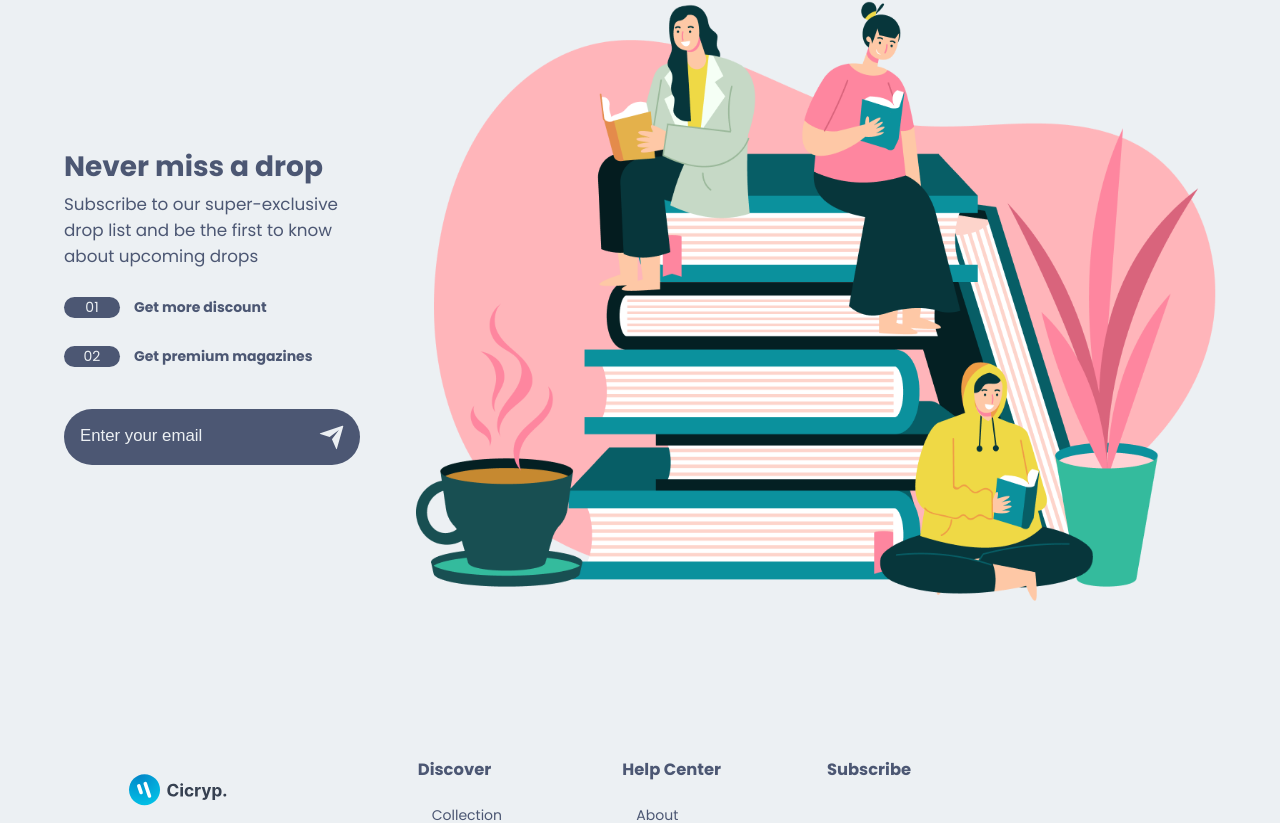
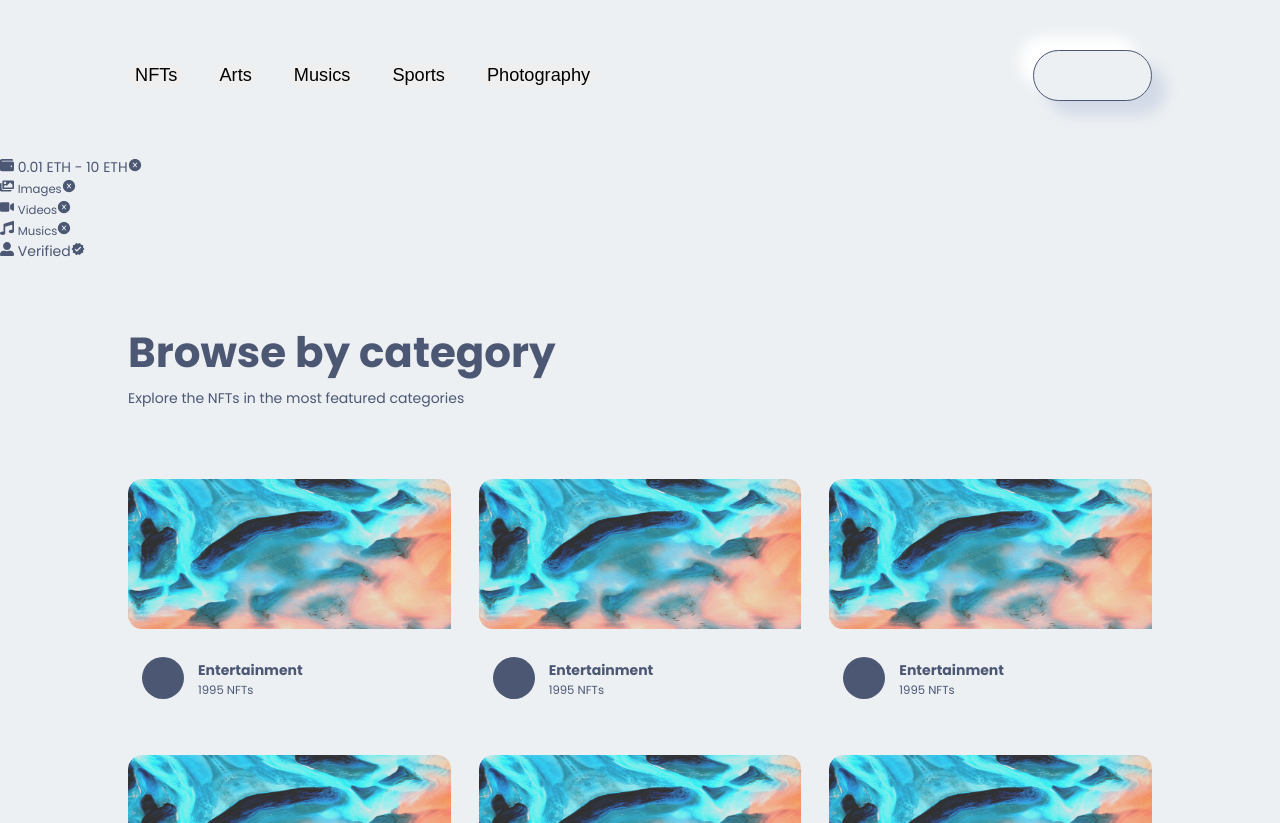
Before and after one commit to Dr-Voltron/nfttemplate, a Next.js app: page / in a window 1280 px wide. Shown: the part 2637-3460 px from the top of the page. Built offline with nearby package versions, Linux system fonts and the light colour scheme.

Commit message:
More improvements

```diff
--- /dev/null
+++ b/components/Category/Category.jsx
@@ -0,0 +1,42 @@
+import React from "react";
+import Image from "next/image";
+import { BsCircleFill } from "react-icons/bs";
+
+//INTERNAL IMPORT
+
+import Style from "./Category.module.css";
+import images from "../../img";
+
+const Category = () => {
+  const CategoryArray = [1, 2, 3, 4, 5, 6];
+  return (
+    <div className={Style.box_category}>
+      <div className={Style.category}>
+        {CategoryArray.map((el, i) => (
+          <div className={Style.category_box} key={1 + i}>
+            <Image
+              src={images.creatorbackground1}
+              className={Style.category_box_img}
+              alt="Background image"
+              width={350}
+              height={150}
+              objectFit="cover"
+            />
+
+            <div className={Style.category_box_title}>
+              <span>
+                <BsCircleFill />
+              </span>
+              <div className={Style.catgeory_box_title_info}>
+                <h4>Entertainment</h4>
+                <small>1995 NFTs </small>
+              </div>
+            </div>
+          </div>
+        ))}
+      </div>
+    </div>
+  );
+};
+
+export default Category;
--- /dev/null
+++ b/components/Category/Category.module.css
@@ -0,0 +1,60 @@
+.box_category {
+  width: 80%;
+  margin: 0 auto;
+}
+
+.category {
+  padding: 4rem 0;
+  display: grid;
+  grid-template-columns: repeat(6, 1fr);
+  gap: 2rem;
+}
+
+.category_box {
+  line-height: 0;
+  transition: all 0.3s ease-in;
+  border-radius: 1rem;
+  overflow: hidden;
+  cursor: pointer;
+  padding-bottom: 1rem;
+}
+
+.category_box:hover {
+  box-shadow: var(--box-shadow);
+}
+.category_box_img {
+  border-radius: 1rem;
+}
+
+.category_box_title {
+  display: flex;
+  align-items: center;
+  padding: 1rem;
+  gap: 1rem;
+}
+
+.category_box_title span {
+  font-size: 3rem;
+  margin-top: 1rem;
+}
+@media screen and (min-device-width: 320px) and (max-device-width: 425px) {
+  .box_category {
+    width: 90%;
+  }
+
+  .category {
+    grid-template-columns: 1fr;
+  }
+}
+
+@media screen and (min-device-width: 427px) and (max-device-width: 770px) {
+  .category {
+    grid-template-columns: repeat(2, 1fr);
+  }
+}
+
+@media screen and (min-device-width: 772px) and (max-device-width: 1025px) {
+  .category {
+    grid-template-columns: repeat(3, 1fr);
+  }
+}
--- /dev/null
+++ b/components/Filter/Filter.jsx
@@ -0,0 +1,129 @@
+import React, { useState } from "react";
+
+import {
+  FaFilter,
+  FaAngleDown,
+  FaAngleUp,
+  FaWallet,
+  FaMusic,
+  FaVideo,
+  FaImages,
+  FaUserAlt,
+} from "react-icons/fa";
+import { AiFillCloseCircle } from "react-icons/ai";
+import { MdVerified } from "react-icons/md";
+import { TiTick } from "react-icons/ti";
+
+//INTERNAL IMPORT
+import Style from "./Filter.module.css";
+const Filter = () => {
+  const [filter, setFilter] = useState(true);
+  const [image, setImage] = useState(true);
+  const [video, setVideo] = useState(true);
+  const [music, setMusic] = useState(true);
+
+  //FUNCTION SECTION
+
+  const openFilter = () => {
+    if (!filter) {
+      setFilter(true);
+    } else {
+      setFilter(false);
+    }
+  };
+
+  const openImage = () => {
+    if (!image) {
+      setImage(true);
+    } else {
+      setImage(false);
+    }
+  };
+
+  const openVideo = () => {
+    if (!video) {
+      setVideo(true);
+    } else {
+      setVideo(false);
+    }
+  };
+
+  const openMusic = () => {
+    if (!music) {
+      setMusic(true);
+    } else {
+      setMusic(false);
+    }
+  };
+
+  return (
+    <div className={Style.filter}>
+      <div className={Style.filter_box}>
+        <div className={Style.filter_box_left}>
+          <button onClick={() => {}}>NFTs</button>
+          <button onClick={() => {}}>Arts</button>
+          <button onClick={() => {}}>Musics</button>
+          <button onClick={() => {}}>Sports</button>
+          <button onClick={() => {}}>Photography</button>
+        </div>
+
+        <div className={Style.filter_box_right}>
+          <div
+            className={Style.filter_box_right_box}
+            onClick={() => openFilter()}
+          >
+            <FaFilter />
+            <span>Filter</span> {filter ? <FaAngleDown /> : <FaAngleUp />}
+          </div>
+        </div>
+      </div>
+
+      {filter && (
+        <div className={Style.filter_box_items}>
+          <div className={Style.filter_box_items_box}>
+            <div className={Style.filter_box_items_box_item}>
+              <FaWallet /> <span>0.01 ETH - 10 ETH</span>
+              <AiFillCloseCircle />
+            </div>
+          </div>
+          <div className={Style.filter_box_items_box}>
+            <div
+              className={Style.filter_box_items_box_item_trans}
+              onClick={() => openImage()}
+            >
+              <FaImages /> <small>Images</small>
+              {image ? <AiFillCloseCircle /> : <TiTick />}
+            </div>
+          </div>
+          <div className={Style.filter_box_items_box}>
+            <div
+              className={Style.filter_box_items_box_item_trans}
+              onClick={() => openVideo()}
+            >
+              <FaVideo /> <small>Videos</small>
+              {video ? <AiFillCloseCircle /> : <TiTick />}
+            </div>
+          </div>
+
+          <div className={Style.filter_box_items_box}>
+            <div
+              className={Style.filter_box_items_box_item_trans}
+              onClick={() => opeMusic()}
+            >
+              <FaMusic /> <small>Musics</small>
+              {music ? <AiFillCloseCircle /> : <TiTick />}
+            </div>
+          </div>
+          <div className={Style.filter_box_items_box}>
+            <div className={Style.filter_box_items_box_item}>
+              <FaUserAlt /> <span>Verified</span>
+              <MdVerified />
+            </div>
+          </div>
+        </div>
+      )}
+    </div>
+  );
+};
+
+export default Filter;
--- /dev/null
+++ b/components/Filter/Filter.module.css
@@ -0,0 +1,55 @@
+.filter {
+  padding: 4rem 0;
+  width: 100%;
+}
+
+.filter_box {
+  width: 80%;
+  margin: 0 auto;
+  display: flex;
+  align-items: center;
+  justify-content: center;
+  justify-content: space-between;
+  padding-bottom: 4rem;
+}
+
+.filter_box_left {
+  display: flex;
+  gap: 2rem;
+}
+
+.filter_box_left button {
+  border: none;
+  outline: none;
+  padding: 1ren 1.5rem;
+  border-radius: 2rem;
+  border: 1px solid var(--main-bg-color);
+  transition: all 0.3s ease-in;
+  font-size: 1.3rem;
+  cursor: pointer;
+}
+.filter_box_right_box {
+  border: 1px solid var(--icons-color);
+  padding: 1rem 2rem;
+  border-radius: 2rem;
+  color: var(--main-bg-color);
+  box-shadow: var(--box-shadow);
+  cursor: pointer;
+  display: flex;
+  align-items: center;
+}
+
+@media screen and(min-device-width: 320px) and(max-device-width: 375px) {
+  .filter_box {
+    display: grid;
+    gap: 4rem;
+  }
+  .filtre_box_left {
+    display: grid;
+    grid-template-columns: repeat(3, 1fr);
+    gap: 2rem;
+  }
+  .filter_box_left button {
+    padding: 0.2rem;
+  }
+}
--- /dev/null
+++ b/components/Title/Title.jsx
@@ -0,0 +1,17 @@
+import React from "react";
+
+//INTERNAL IMPORT
+import Style from "./Title.module.css";
+
+const Title = ({ heading, paragraph }) => {
+  return (
+    <div className={Style.title}>
+      <div className={Style.title_box}>
+        <h2>{heading}</h2>
+        <p>{paragraph}</p>
+      </div>
+    </div>
+  );
+};
+
+export default Title;
--- /dev/null
+++ b/components/Title/Title.module.css
@@ -0,0 +1,23 @@
+.title {
+  width: 100%;
+}
+
+.title_box {
+  width: 80%;
+  margin: 0 auto;
+}
+
+.title_box h2 {
+  font-size: 3rem;
+  line-height: 0;
+}
+
+@media screen and(min-device-width: 320px) and (max-device-width: 425px) {
+  .title_box {
+    width: 90%;
+  }
+  .title_box h2 {
+    font-size: 1.8rem;
+    line-height: 0;
+  }
+}
--- a/components/componentsindex.js
+++ b/components/componentsindex.js
@@ -5,6 +5,9 @@
 import Service from "./Service/Service";
 import BigNFTSlider from "./BigNFTSlider/BigNFTSlider";
 import Subscribe from "./Subscribe/Subscribe";
+import Title from "./Title/Title";
+import Category from "./Category/Category";
+import Filter from "./Filter/Filter";
 
 export {
   Button,
@@ -14,4 +17,7 @@
   Service,
   BigNFTSlider,
   Subscribe,
+  Title,
+  Category,
+  Filter,
 };
--- a/src/pages/index.js
+++ b/src/pages/index.js
@@ -3,9 +3,12 @@
 import Style from "../styles/index.module.css";
 import {
   BigNFTSlider,
+  Category,
+  Filter,
   HeroSection,
   Service,
   Subscribe,
+  Title,
 } from "../../components/componentsindex";
 
 const Home = () => {
@@ -14,6 +17,16 @@
       <HeroSection />
       <Service />
       <BigNFTSlider />
+      <Title
+        heading=" Feautured NFTs"
+        paragraph="Discover the most outstanding NFTs in all topics of life"
+      />
+      <Filter />
+      <Title
+        heading="Browse by category"
+        paragraph="Explore the NFTs in the most featured  categories"
+      />
+      <Category />
       <Subscribe />
     </div>
   );
```
